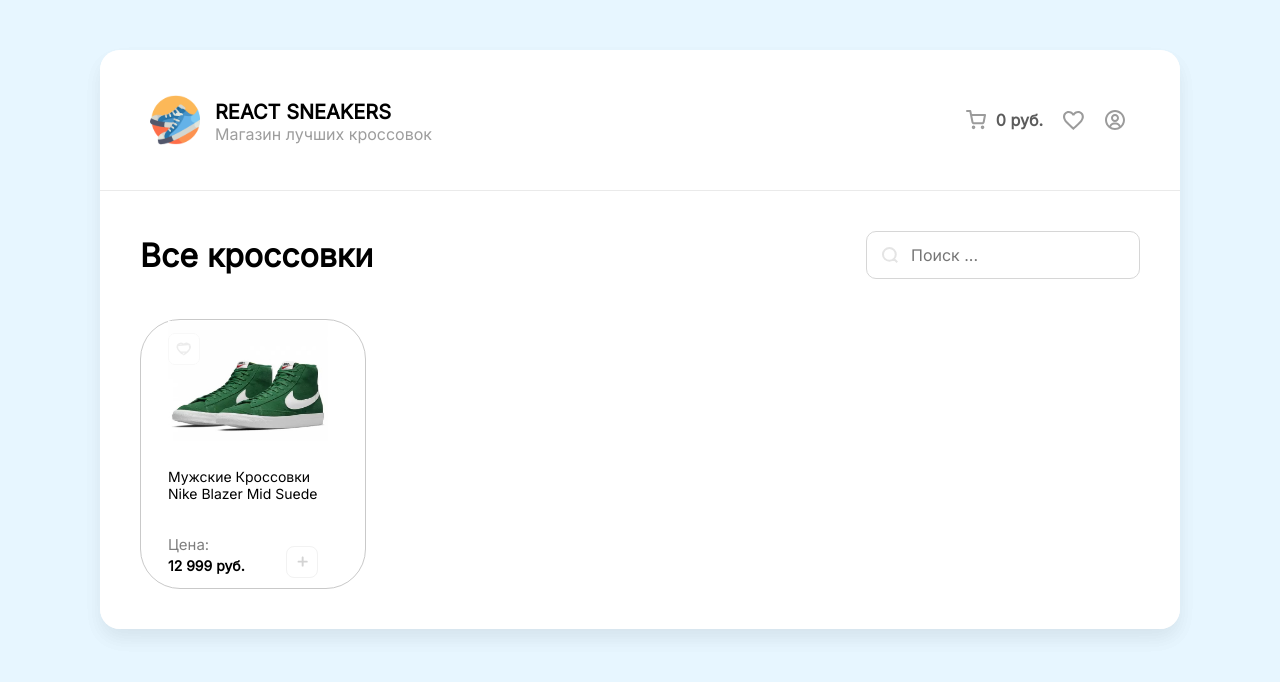
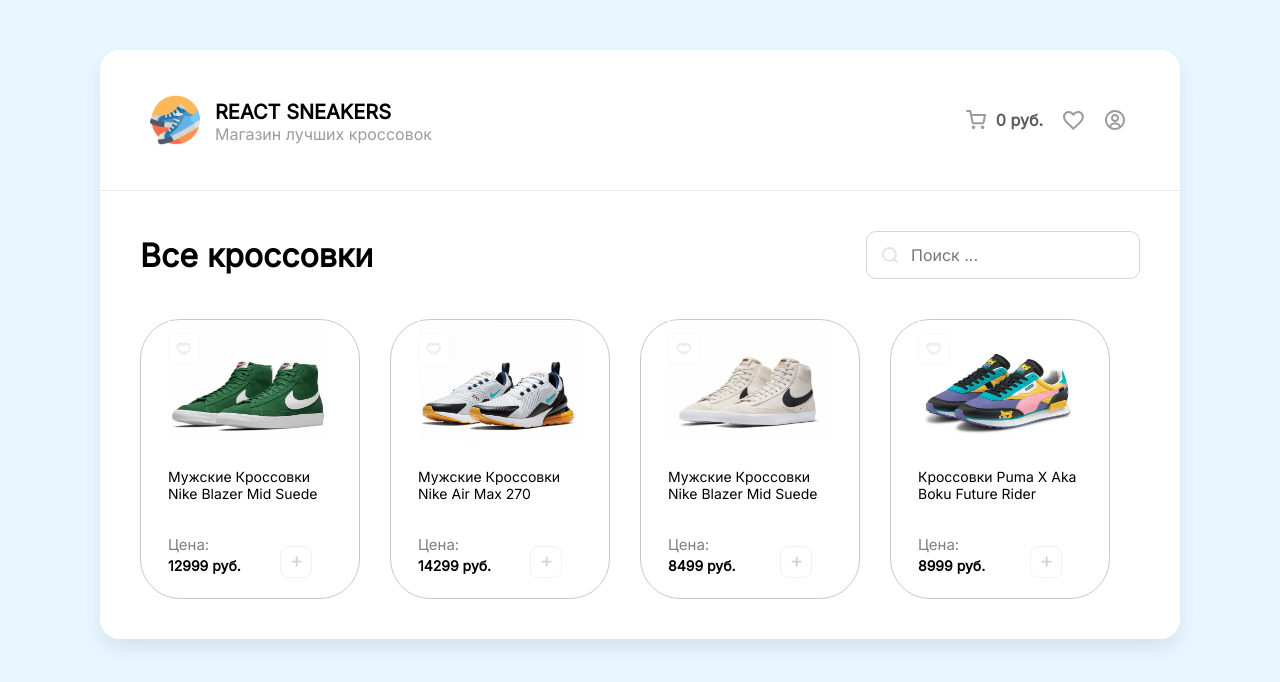
Before and after one commit to ArtemLutfullin/react-sneakers, a React (Create React App) app: page / in a window 1280 px wide. Shown: the top 682 px of the page. Built offline with nearby package versions, Linux system fonts and the light colour scheme; the HTML template or start-up script is replaced by a standard one.

Commit message:
Create props

```diff
--- a/src/components/Header/Card.jsx
+++ b/src/components/Header/Card.jsx
@@ -1,20 +1,18 @@
 import Content from '../../assets/img/plus.svg';
-import Sneakers1 from '../../assets/img/sneakers/1.jpg';
-
-function Card() {
+function Card(props) {
   return (
     <div className="Card">
       <div className="Favorite">
         <img src="/SVG/HeartUnLiked.svg" alt="UnLiked" />
       </div>
-      <img width={160} height={120} src={Sneakers1} alt="Sneakers" />
-      <h5>Мужские Кроссовки Nike Blazer Mid Suede</h5>
+      <img width={160} height={120} src={props.imageUrl} alt="Sneakers" />
+      <h5>{props.title}</h5>
       <div className="CardBottom">
         <div className="CardPrice">
           <p>Цена:</p>
-          <b className="CardPriceB">12 999 руб.</b>
+          <b className="CardPriceB">{props.price} руб.</b>
         </div>
-        <button className="button">
+        <button className="button" onClick={() => alert(123)}>
           <img width={11} height={11} src={Content} alt="plus" />
         </button>
       </div>
--- a/src/components/Header/Header.jsx
+++ b/src/components/Header/Header.jsx
@@ -1,8 +1,35 @@
 import './Header.scss';
-
 import Card from './Card.jsx';
 import Head from './Head.jsx';
 import CartDrawer from './CartDrawer.jsx';
+import Sneakers1 from '../../assets/img/sneakers/1.jpg';
+import Sneakers2 from '../../assets/img/sneakers/2.jpg';
+import Sneakers3 from '../../assets/img/sneakers/3.jpg';
+import Sneakers4 from '../../assets/img/sneakers/4.jpg';
+
+const arr = [
+  {
+    title: ' Мужские Кроссовки Nike Blazer Mid Suede ',
+    price: 12999,
+    imageUrl: Sneakers1,
+  },
+  {
+    title: 'Мужские Кроссовки Nike Air Max 270 ',
+    price: 14299,
+    imageUrl: Sneakers2,
+  },
+  {
+    title: ' Мужские Кроссовки Nike Blazer Mid Suede ',
+    price: 8499,
+    imageUrl: Sneakers3,
+  },
+  {
+    title: ' Кроссовки Puma X Aka Boku Future Rider ',
+    price: 8999,
+    imageUrl: Sneakers4,
+  },
+];
+
 const Header = () => {
   return (
     <div className="App">
@@ -17,7 +44,9 @@
           </div>
         </div>
         <div className="Sneakers">
-          <Card />
+          {arr.map((obj) => (
+            <Card title={obj.title} price={obj.price} imageUrl={obj.imageUrl} />
+          ))}
         </div>
       </div>
     </div>
--- a/src/components/Header/Header.scss
+++ b/src/components/Header/Header.scss
@@ -66,64 +66,6 @@
   h1 {
     margin: 0;
   }
-}
-
-.Card {
-  border: solid 1px #c9c9c9;
-  padding: 27px;
-  padding-top: 1px;
-  width: 170px;
-  height: 240px;
-  border-radius: 40px;
-  margin-right: 30px;
-  transition: transform 0.25s;
-  &:hover {
-    box-shadow: 0px 14px 30px rgba(0, 0, 0, 0.05);
-    transform: scale(1.05);
-  }
-  .CardBottom {
-    display: flex;
-    justify-content: space-between;
-    align-items: center;
-  }
-  .CardPrice {
-    display: flex;
-    margin-top: -30px;
-  }
-  h5 {
-    font-weight: 400;
-    font-size: 14px;
-  }
-  b {
-    font-size: 14px;
-  }
-  p {
-    opacity: 0.5;
-    font-size: 15px;
-  }
-  .Favorite {
-    position: absolute;
-    cursor: pointer;
-    padding-top: 12px;
-  }
-}
-
-.CardPrice {
-  display: flex;
-  flex-direction: column;
-}
-.button {
-  margin: 20px;
-  background: #ffffff;
-  border: 1px solid #f2f2f2;
-  border-radius: 8px;
-  height: 32px;
-  width: 32px;
-  cursor: pointer;
-}
-
-.CardPriceB {
-  margin-top: -12px;
 }
 
 .Sneakers {
@@ -329,3 +271,60 @@
 .cartItemContainer {
   height: 100vh;
 }
+.Card {
+  border: solid 1px #c9c9c9;
+  padding: 27px;
+  padding-top: 1px;
+  width: 170px;
+  height: 250px;
+  border-radius: 40px;
+  margin-right: 30px;
+  transition: transform 0.25s;
+  &:hover {
+    box-shadow: 0px 14px 30px rgba(0, 0, 0, 0.05);
+    transform: scale(1.05);
+  }
+  .CardBottom {
+    display: flex;
+    justify-content: space-between;
+    align-items: center;
+  }
+  .CardPrice {
+    display: flex;
+    margin-top: -30px;
+  }
+  h5 {
+    font-weight: 400;
+    font-size: 14px;
+  }
+  b {
+    font-size: 14px;
+  }
+  p {
+    opacity: 0.5;
+    font-size: 15px;
+  }
+  .Favorite {
+    position: absolute;
+    cursor: pointer;
+    padding-top: 12px;
+  }
+}
+
+.CardPrice {
+  display: flex;
+  flex-direction: column;
+}
+.CardPriceB {
+  margin-top: -12px;
+}
+
+.button {
+  margin: 20px;
+  background: #ffffff;
+  border: 1px solid #f2f2f2;
+  border-radius: 8px;
+  height: 32px;
+  width: 32px;
+  cursor: pointer;
+}
```
